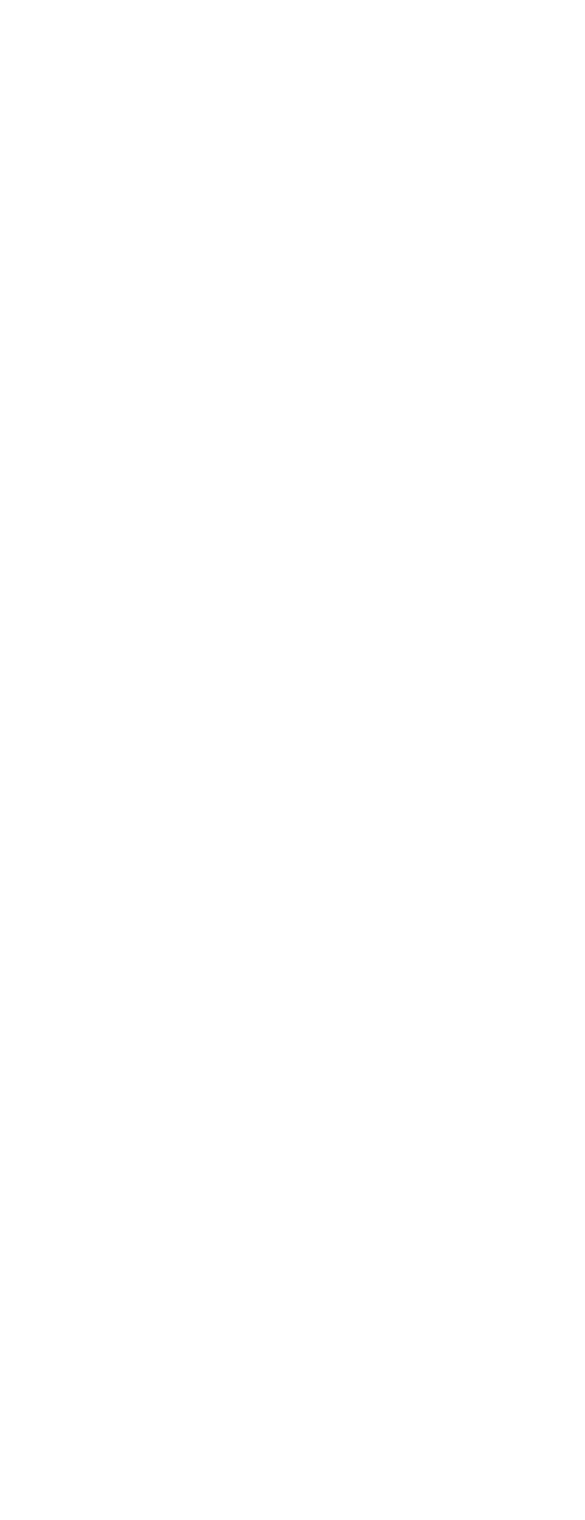
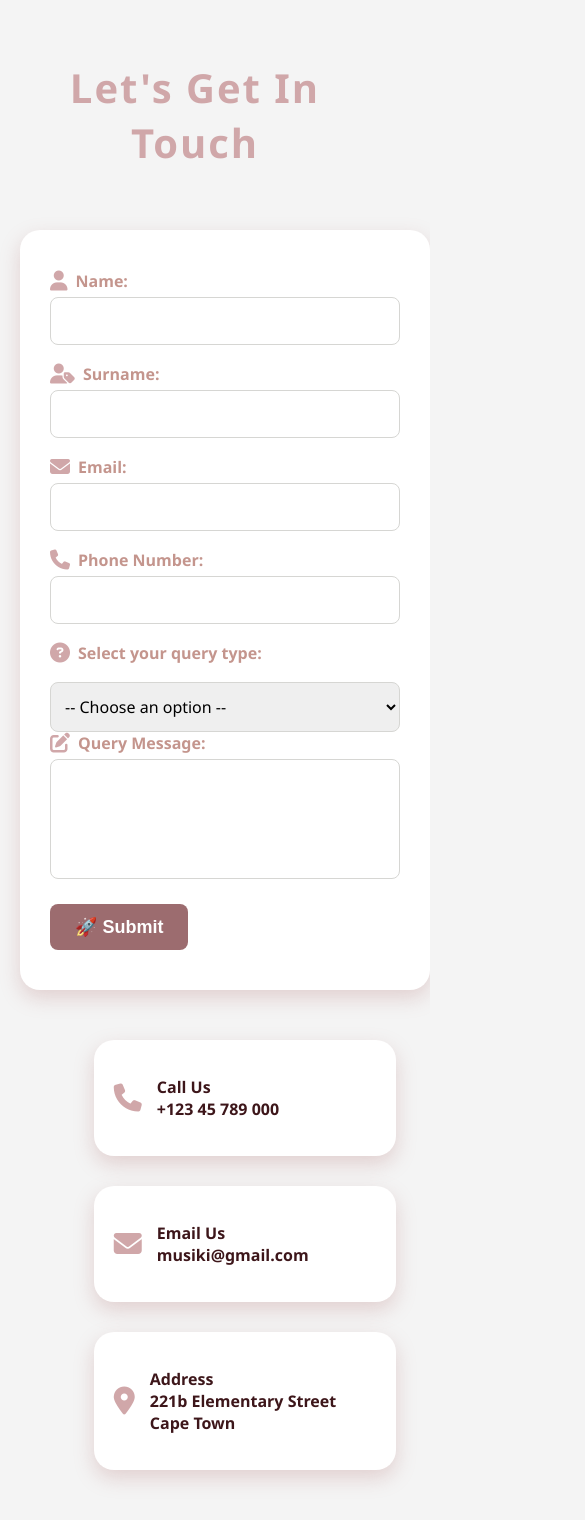
Before and after one commit to Musiki8213/Responsive-UI-Recreation, a plain HTML site: page contactUs.html in a window 390 px wide. Shown: the top 1520 px of the page, 585 px wide, since content can reach past the window. Before the commit the page ends 1097 px from the top, so only its background shows below. Drawn offline with Linux system fonts and the light colour scheme.

Commit message:
Added more css styling to my pages

```diff
--- a/contactStyle.css
+++ b/contactStyle.css
@@ -1,56 +1,125 @@
-
-body{
-
-}
-#formDiv{
-
-}
-#phoneImg{
-     width: 10%;
-    height: 30%;
-    padding-top: 20px;
-
-}
-#locationImg{
-      width: 10%;
-    height: 30%;
-    padding-top: 20px;
+/* ====== Global ====== */
+body {
+  margin: 0;
+  padding: 0;
+  font-family: 'Segoe UI', Tahoma, Geneva, Verdana, sans-serif;
+  background-color: #f4f4f4;
+  color: #3d161a;
 }
 
-#emailImg{
+/* ====== Heading ====== */
+#heading {
+  text-align: center;
+  margin: 60px 0 40px;
+  font-size: 40px;
+  font-weight: 900;
+  letter-spacing: 2px;
+  color: #d0a7a9;
+}
 
-   width: 10%;
-    height: 30%;
-    padding-top: 20px;
+/* ====== Layout Wrapper ====== */
+#bigDiv {
+  display: flex;
+  justify-content: center;
+  gap: 80px;
+  max-width: 1200px;
+  margin: 0 auto 80px;
+  padding: 20px;
+  flex-wrap: wrap;
 }
-#flex1{
+
+/* ====== Form Styling ====== */
+form {
+  background-color: #ffffff;
+  padding: 40px 30px;
+  border-radius: 20px;
+  box-shadow: 0 8px 20px rgba(183, 125, 126, 0.3);
+  max-width: 450px;
+  width: 100%;
+}
+
+label {
+  display: block;
+  margin-bottom: 18px;
+  font-weight: 600;
+  color: #3d161a;
+}
+
+label div {
+  display: flex;
+  align-items: center;
+  gap: 8px;
+  font-weight: 700;
+  color: #c4958d;
+  margin-bottom: 5px;
+}
+
+input,
+select,
+textarea {
+  width: 100%;
+  padding: 12px 10px;
+  border: 1px solid #d6d6d3;
+  border-radius: 8px;
+  font-size: 16px;
+  font-family: inherit;
+  box-sizing: border-box;
+  transition: 0.3s;
+}
+
+input:focus,
+select:focus,
+textarea:focus {
+  outline: none;
+  border-color: #d0a7a9;
+  box-shadow: 0 0 6px rgba(208, 167, 169, 0.4);
+}
+
+textarea {
+  resize: none;
+  min-height: 120px;
+}
+
+button {
+  display: block;
+  margin-top: 20px;
+  padding: 12px 25px;
+  font-size: 18px;
+  font-weight: 700;
+  cursor: pointer;
+  border: none;
+  border-radius: 8px;
+  background-color: #9c6c6f;
+  color: white;
+  transition: 0.3s;
+}
+
+button:hover {
+  background-color: #b0757a;
+}
+
+/* ====== Contact Info Cards ====== */
+#flex1 {
   display: flex;
   flex-direction: column;
-    text-align: center;
   gap: 30px;
-    padding-left: 90px;
-    padding-top: 20px;
+  justify-content: flex-start;
+}
 
-
-}
-#heading{
-    padding-left: 640px;
-    margin-bottom: 30px;
-    margin-top: 50px;
-    font-family: Cambria, Cochin, Georgia, Times, 'Times New Roman', serif;
-}
-#phoneDiv,#emailDiv,#locationDiv{
+#phoneDiv,
+#emailDiv,
+#locationDiv {
   width: 300px;
-    border-radius: 10px;
-    padding-top: 15px;
-    font-family: Cambria, Cochin, Georgia, Times, 'Times New Roman', serif;
-     background-color: rgb(247, 247, 247);
-    border-radius: 20px;box-shadow: 0px 10px 15px -3px rgba(0,0,0,0.1);
-   height: 100px;
+  background-color: #ffffff;
+  border-radius: 20px;
+  box-shadow: 0 8px 20px rgba(183, 125, 126, 0.3);
+  padding: 20px;
   display: flex;
-   gap: 10px;
-   justify-content: center;
-
+  align-items: center;
+  gap: 15px;
+  font-weight: 600;
+  color: #3d161a;
+  transition: transform 0.3s ease, box-shadow 0.3s ease;
 }
 
 #phoneDiv:hover,
@@ -58,70 +127,47 @@ body{
 #locationDiv:hover {
   transform: translateY(-5px);
   cursor: pointer;
+  box-shadow: 0 12px 25px rgba(183, 125, 126, 0.4);
 }
 
-hr{
-    width: 50%;
-}
-h2{
-    padding-left: 640px;
-}
-form {
-  max-width: 400px;
-  padding-left: 640px;
-  font-family: Cambria, Cochin, Georgia, Times, 'Times New Roman', serif;
+/* ====== Icon Styling ====== */
+i {
+  color: #d0a7a9;
+  font-size: 20px;
+  transition: color 0.3s ease, transform 0.3s ease;
 }
 
-label {
-  display: flex;
-  flex-direction: column;
-  margin-bottom: 15px;
-  font-weight: 400;
+#phoneDiv i,
+#emailDiv i,
+#locationDiv i {
+  font-size: 28px;
 }
 
-input,select{
-  padding: 8px;
-  margin-top: 5px;
-  border: 1px solid #b9b6b6;
-  border-radius: 4px;
-  width: 100%;
-}
-textarea{
-    height: 100px;
-    margin-top: 5px;
-  border: 1px solid #b9b6b6;
-  border-radius: 4px;
+
+#phoneDiv:hover i,
+#emailDiv:hover i,
+#locationDiv:hover i,
+label:hover i {
+  color: #914d4f;
+  transform: translateY(-3px);
 }
 
-button {
-  padding: 10px 20px;
-  font-size: 20px;
-  cursor: pointer;
-  background-color: #000000;
-  border-radius: 4px;
-  color: white;
-}
-#questionImg{
-width:4%;
+/* ====== Responsive ====== */
+@media (max-width: 768px) {
+  #bigDiv {
+    flex-direction: column;
+    align-items: center;
+    gap: 50px;
   }
 
-#personImg{
-    width: 3%;
+  form {
+    max-width: 100%;
   }
-#email2Img{
-    width: 3.5%;
+
+  #phoneDiv,
+  #emailDiv,
+  #locationDiv {
+    width: 100%;
+    max-width: 350px;
   }
-#phone2Img{
-    width: 3%;
 }
-#h1ThankyouPage{
-    text-align: center;
-}
-#dpiaImg{
-width: 20%;
-height: 20;
-}
-#bigDiv{
-    display: flex;
-    gap: 70px;
-}
--- a/contactUs.html
+++ b/contactUs.html
@@ -4,44 +4,51 @@
     <meta charset="UTF-8" />
     <meta name="viewport" content="width=device-width, initial-scale=1.0" />
     <link rel="stylesheet" href="contactStyle.css" />
+    <!-- Font Awesome for icons -->
+    <link
+      rel="stylesheet"
+      href="https://cdnjs.cloudflare.com/ajax/libs/font-awesome/6.5.0/css/all.min.css"
+    />
     <title>Contact Us</title>
   </head>
   <body>
     <h1 id="heading">Let's Get In Touch</h1>
 
-
     <div id="bigDiv">
+      <!-- Contact Form -->
       <form action="thankyou.html" method="get">
         <div id="formDiv">
           <label>
             <div>
-        <img id="personImg" src="assets/person.png" alt="person"/> Name:
+              <i class="fa-solid fa-user"></i> Name:
             </div>
-        <input type="text" name="name" required/>
-      </label><br><br>
-      <label>
-        <div>
-        <img id="personImg" src="assets/person.png" alt="person"/> Surname:
-        </div>
-        <input type="text" name="surname" required/>
-      </label><br><br>
-      <label>
-        <div>
-       <img id="email2Img" src="assets/email.jpg" alt="email"/> Email:
-       </div>
-        <input type="email" name="email" required/>
-      </label><br><br>
+            <input type="text" name="name" required />
+          </label>
 
           <label>
             <div>
-        <img id="phone2Img" src="assets/call.webp" alt="call"/> Phone Number:
+              <i class="fa-solid fa-user-tag"></i> Surname:
             </div>
-        <input type="tel" name="phone"/>
-      </label><br><br>
+            <input type="text" name="surname" required />
+          </label>
+
+          <label>
+            <div>
+              <i class="fa-solid fa-envelope"></i> Email:
+            </div>
+            <input type="email" name="email" required />
+          </label>
+
+          <label>
+            <div>
+              <i class="fa-solid fa-phone"></i> Phone Number:
+            </div>
+            <input type="tel" name="phone" />
+          </label>
 
           <label for="query-type">
             <div>
-        <img id="questionImg" src="assets/query.jpg" alt="query"/> Select your query type:
+              <i class="fa-solid fa-question-circle"></i> Select your query type:
             </div>
           </label>
           <select id="query-type" name="query-type" required>
@@ -52,32 +59,34 @@
             <option value="info-request">📄 Request for Information</option>
             <option value="tech-support">🛠️ Technical Support</option>
             <option value="other">🔍 Other</option>
-      </select><br><br>
+          </select>
 
           <label>
-        📝 Query Message:
+            <div>
+              <i class="fa-solid fa-pen-to-square"></i> Query Message:
+            </div>
             <textarea name="feedback" required></textarea>
-      </label><br><br>
+          </label>
 
           <button type="submit">🚀 Submit</button>
         </div>
       </form>
 
+      <!-- Contact Info Cards -->
       <div id="flex1">
         <div id="phoneDiv">
-        <img id="phoneImg" src="assets/call.webp" alt="phone" />
+          <i class="fa-solid fa-phone"></i>
+          <p>Call Us<br />+123 45 789 000</p>
+        </div>
 
-        <p>Call Us<br>+123 45 789 000</p>
+        <div id="emailDiv">
+          <i class="fa-solid fa-envelope"></i>
+          <p>Email Us<br />musiki@gmail.com</p>
         </div>
-      <div id="emailDiv">
-        <img id="emailImg" src="assets/email.jpg" alt="email" />
 
-        <p>Email Us<br>musiki@gmail.com</p>
-      </div>
         <div id="locationDiv">
-        <img id="locationImg" src="assets/location.png" alt="location" />
-        <p>Address <br> 221b Elementary Street<br>Cape Town</p>
-
+          <i class="fa-solid fa-location-dot"></i>
+          <p>Address <br />221b Elementary Street<br />Cape Town</p>
         </div>
       </div>
     </div>
--- a/style.css
+++ b/style.css
@@ -70,9 +70,12 @@ span {
 nav {
   backdrop-filter: blur(10px);
   position: fixed;
+  top: 0;
+  left: 0;
   width: 100%;
   padding: 10px;
   border-radius: 10px;
+  z-index: 1000;
 }
 
 #navBar {
@@ -275,3 +278,154 @@ footer a {
 footer a:hover {
     text-decoration: underline;
 }
+/* ==================== MEDIA QUERIES ==================== */
+
+@media (max-width: 480px) {
+  h1 {
+    font-size: 22px;
+    letter-spacing: 2px;
+  }
+
+  #p1 {
+    font-size: 16px;
+    padding: 0 10px;
+  }
+
+  nav {
+    padding: 8px;
+  }
+
+  #logoImg {
+    width: 15%;
+  }
+
+  nav ul {
+    flex-direction: column;
+    padding-top: 20px;
+    gap: 10px;
+  }
+
+  nav ul li {
+    font-size: 16px;
+    margin-right: 0;
+  }
+
+  #about {
+    flex-direction: column;
+    gap: 30px;
+    padding: 40px 20px;
+  }
+
+  .about-text {
+    width: 100%;
+    padding-left: 0;
+  }
+
+  #computerDiv {
+    padding-top: 0;
+    text-align: center;
+  }
+
+  #achievements h2,
+  #achievements li {
+    padding-left: 0;
+    text-align: center;
+  }
+
+  .skills-list {
+    grid-template-columns: 1fr;
+    justify-items: center;
+  }
+
+  #contact {
+    padding: 40px 15px;
+  }
+}
+
+@media (max-width: 768px) {
+  h1 {
+    font-size: 26px;
+  }
+
+  nav ul {
+    gap: 15px;
+    padding-top: 20px;
+  }
+
+  nav ul li {
+    font-size: 18px;
+  }
+
+  #about {
+    flex-direction: column;
+    gap: 50px;
+    padding: 60px 30px;
+  }
+
+  .about-text {
+    width: 100%;
+    padding-left: 0;
+  }
+
+  #computerDiv {
+    padding-top: 0;
+    text-align: center;
+  }
+
+  #achievements h2 {
+    padding-left: 0;
+    text-align: center;
+  }
+
+  #achievements li {
+    padding-left: 0;
+    text-align: center;
+  }
+
+  .skills-list {
+    grid-template-columns: repeat(2, 1fr);
+    justify-items: center;
+  }
+}
+
+@media (max-width: 1024px) {
+  h1 {
+    font-size: 30px;
+  }
+
+  #about {
+    flex-direction: column;
+    gap: 70px;
+    padding: 80px 40px;
+  }
+
+  .about-text {
+    width: 100%;
+    padding-left: 0;
+  }
+
+  #computerDiv {
+    padding-top: 0;
+    text-align: center;
+  }
+
+  .skills-list {
+    grid-template-columns: repeat(2, 1fr);
+  }
+}
+
+@media (max-width: 1440px) {
+  #about {
+    gap: 80px;
+    padding: 100px 60px;
+  }
+
+  .about-text {
+    width: 100%;
+    padding-left: 100px;
+  }
+
+  .skills-list {
+    grid-template-columns: repeat(3, 1fr);
+  }
+}
```
Also changed, not shown: thankyou.html (+87 -8 lines). Lines whose indentation alone changed are shown as unchanged.
